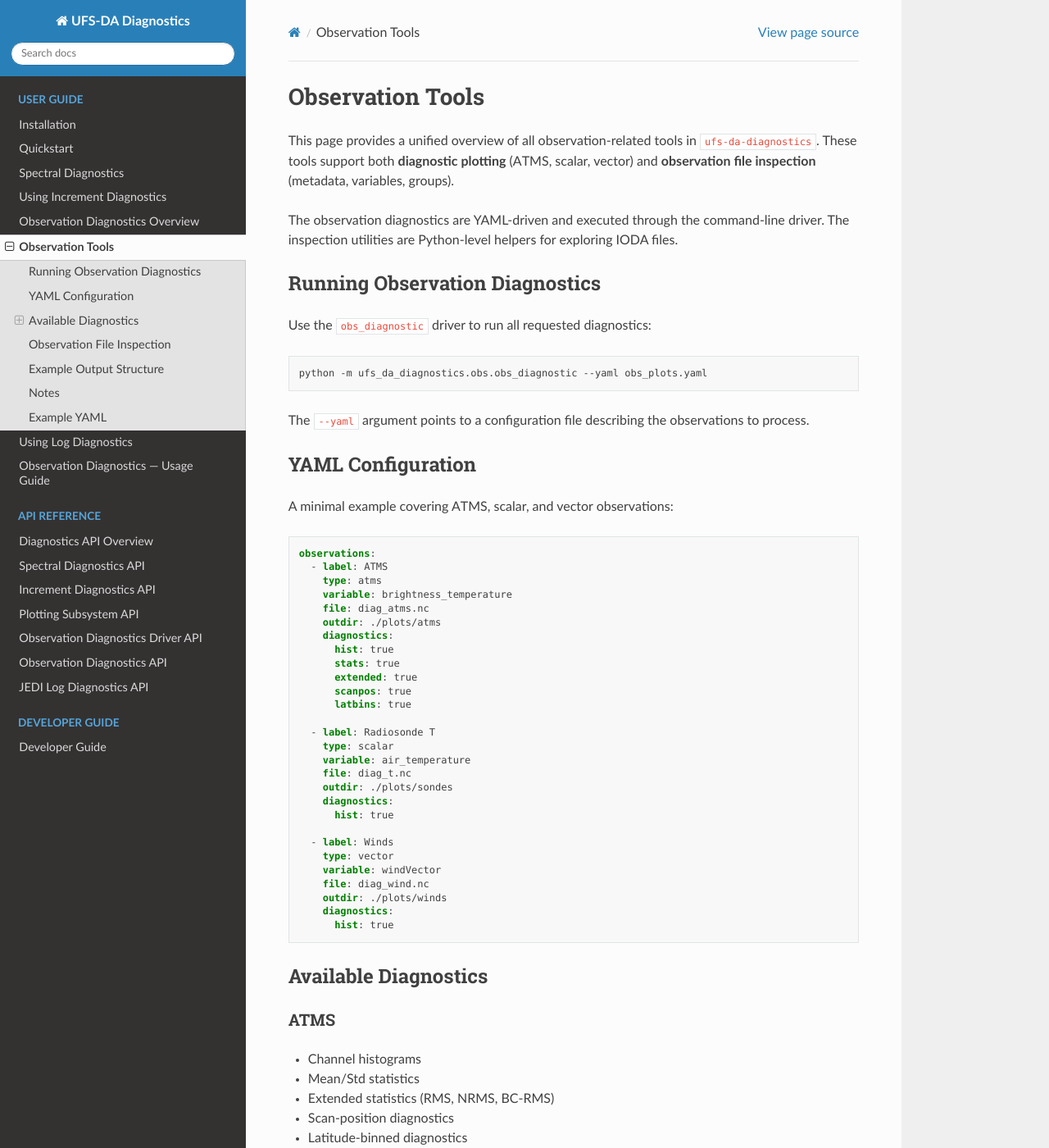
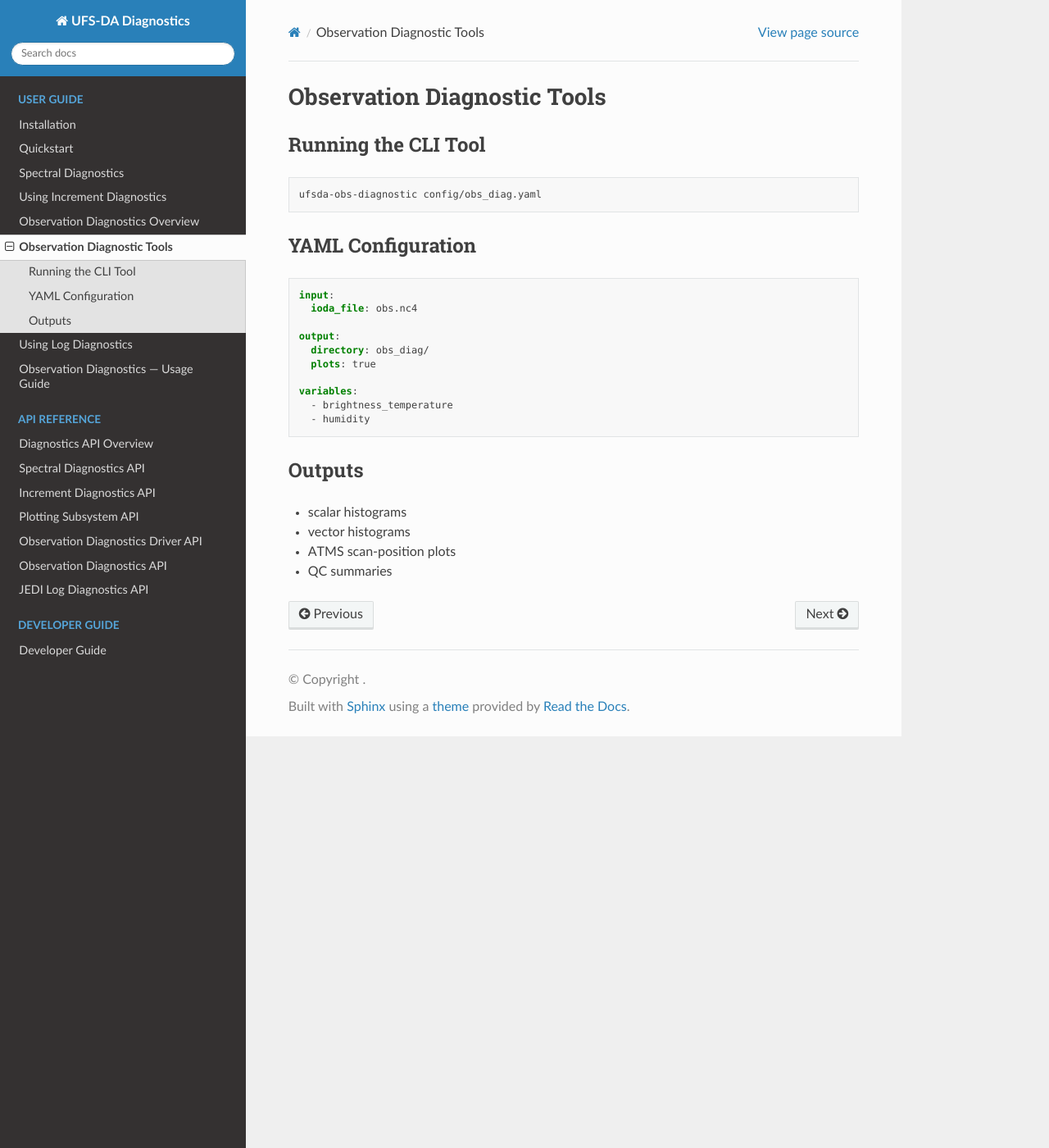
Before and after one commit to jkbk2004/ufs_da_diagnostics, a Sphinx documentation site: the page built from docs/usage_observation_tools.rst, in a window 1280 px wide and 1400 px high. Shown: the whole window at 82% size. Built offline with Sphinx 7.4.7 and the Read the Docs theme 3.1.0, drawn with Linux system fonts in a browser that asks for light colours; some of the changed text lies outside the part shown.

Commit message:
Update usage_observation_tools.rst

```diff
--- a/docs/usage_observation_tools.rst
+++ b/docs/usage_observation_tools.rst
@@ -1,150 +1,35 @@
-Observation Tools
-=================
+Observation Diagnostic Tools
+============================
 
-This page provides a unified overview of all observation‑related tools in
-``ufs-da-diagnostics``. These tools support both **diagnostic plotting**
-(ATMS, scalar, vector) and **observation file inspection** (metadata,
-variables, groups).
-
-The observation diagnostics are YAML‑driven and executed through the
-command‑line driver. The inspection utilities are Python‑level helpers
-for exploring IODA files.
-
-
-Running Observation Diagnostics
--------------------------------
-
-Use the ``obs_diagnostic`` driver to run all requested diagnostics:
+Running the CLI Tool
+--------------------
 
 .. code-block:: bash
 
-    python -m ufs_da_diagnostics.obs.obs_diagnostic --yaml obs_plots.yaml
-
-The ``--yaml`` argument points to a configuration file describing the
-observations to process.
+    ufsda-obs-diagnostic config/obs_diag.yaml
 
 
 YAML Configuration
 ------------------
 
-A minimal example covering ATMS, scalar, and vector observations:
-
 .. code-block:: yaml
 
-    observations:
-      - label: ATMS
-        type: atms
-        variable: brightness_temperature
-        file: diag_atms.nc
-        outdir: ./plots/atms
-        diagnostics:
-          hist: true
-          stats: true
-          extended: true
-          scanpos: true
-          latbins: true
+    input:
+      ioda_file: obs.nc4
 
-      - label: Radiosonde T
-        type: scalar
-        variable: air_temperature
-        file: diag_t.nc
-        outdir: ./plots/sondes
-        diagnostics:
-          hist: true
+    output:
+      directory: obs_diag/
+      plots: true
 
-      - label: Winds
-        type: vector
-        variable: windVector
-        file: diag_wind.nc
-        outdir: ./plots/winds
-        diagnostics:
-          hist: true
+    variables:
+      - brightness_temperature
+      - humidity
 
 
-Available Diagnostics
----------------------
+Outputs
+-------
 
-ATMS
-^^^^
-- Channel histograms
-- Mean/Std statistics
-- Extended statistics (RMS, NRMS, BC‑RMS)
-- Scan‑position diagnostics
-- Latitude‑binned diagnostics
-
-Scalar
-^^^^^^
-- OMB histogram (QC2)
-- If OMB is missing, an ObsValue histogram is produced
-
-Vector
-^^^^^^
-- U‑component histogram
-- V‑component histogram
-- Both appear in a single figure
-
-
-Observation File Inspection
----------------------------
-
-The package also includes utilities for inspecting IODA files:
-
-.. code-block:: python
-
-    from ufs_da_diagnostics.obs.utils import list_variables, list_groups
-
-    vars = list_variables("diag_t.nc")
-    print(vars)
-
-    groups = list_groups("diag_t.nc")
-    print(groups)
-
-These tools help users understand the structure of IODA files before
-configuring diagnostics.
-
-
-Example Output Structure
-------------------------
-
-.. code-block:: text
-
-    plots/
-      atms/
-        atms_ch01_hist.png
-        atms_stats.png
-        atms_stats_extended.png
-        atms_scan_position_qc2.png
-        atms_latbins_qc2.png
-
-      sondes/
-        radiosonde_t_hist.png
-
-      winds/
-        winds_vector_hist.png
-
-
-Notes
------
-
-- QC2 filtering is applied automatically.
-- Missing OMB/OMA fields are handled gracefully.
-- ATMS shading and legends follow NOAA conventions.
-- Vector diagnostics require 2‑component variables.
-
-This completes the unified workflow for observation‑space tools.
-
-Example YAML
-------------
-
-An example observation diagnostics configuration is available in:
-
-``ufs_da_diagnostics/examples/diag_fv3-jedi_obs.yaml``
-
-It demonstrates:
-
-- ATMS, scalar, and vector diagnostics
-- Histogram and statistics settings
-- Scan-position and latitude-binned plots
-- Output directory configuration
-
-Use this file as a starting point for your observation workflows.
+- scalar histograms
+- vector histograms
+- ATMS scan-position plots
+- QC summaries
```
